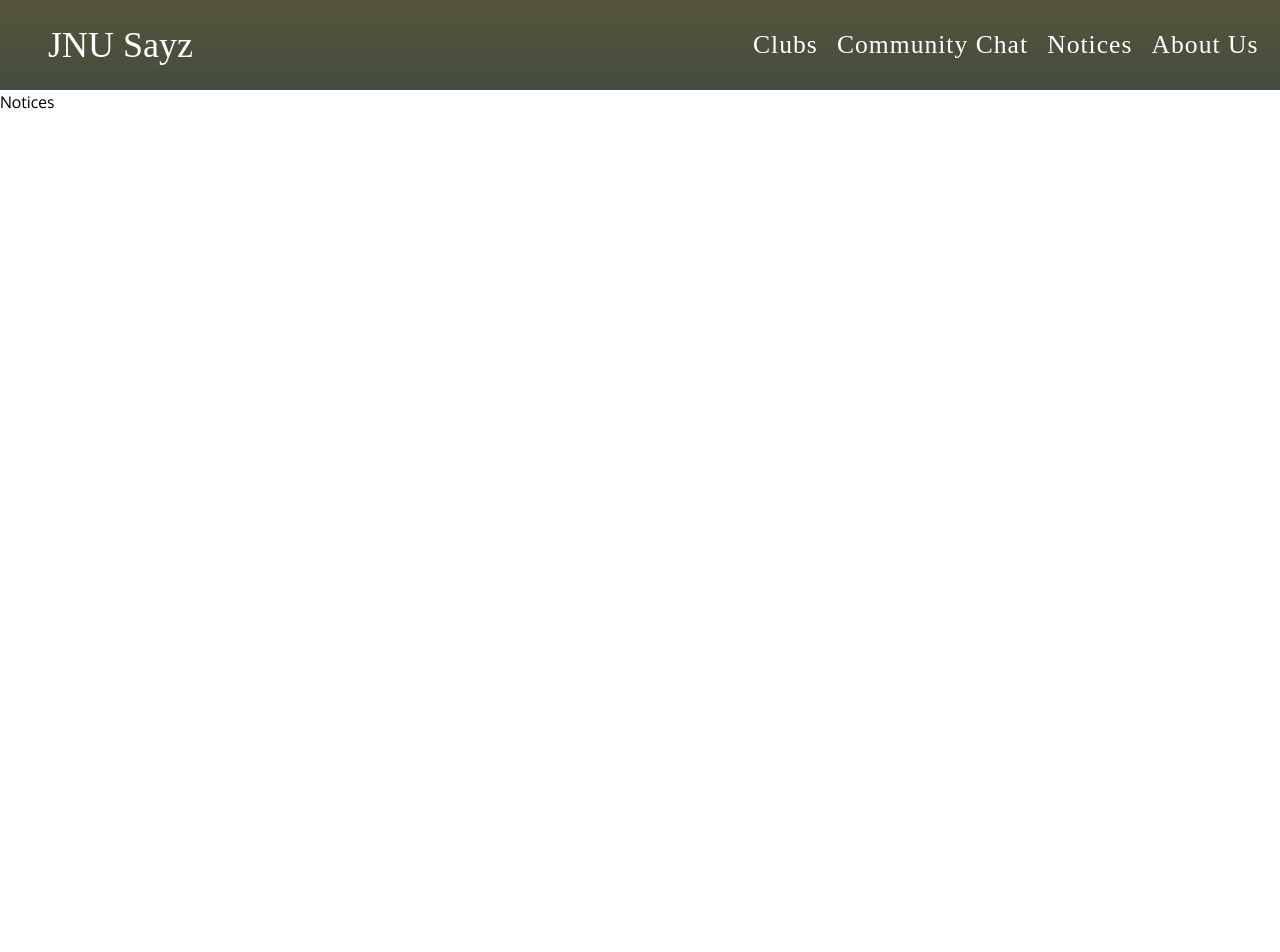
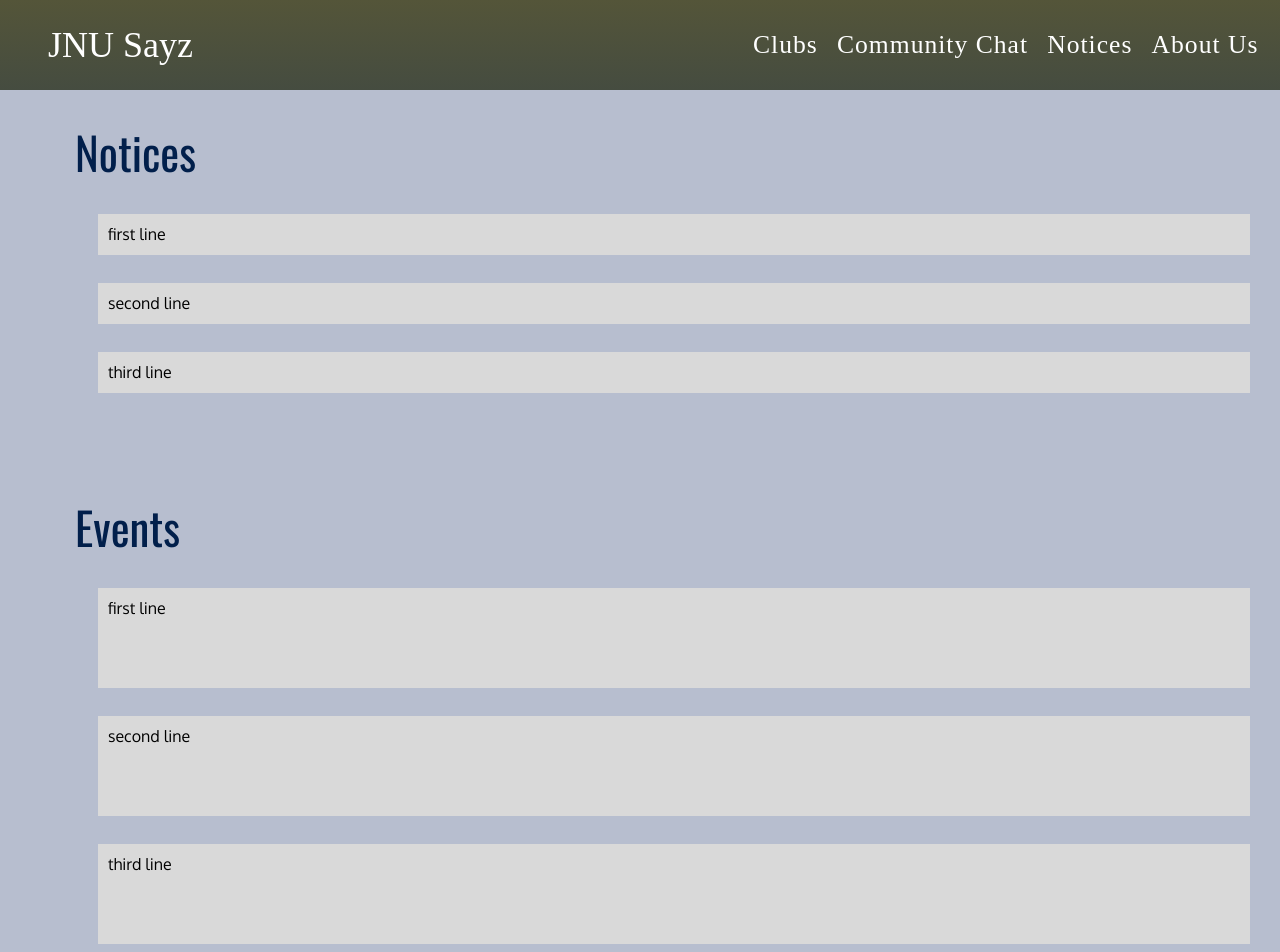
Before and after one commit to dsangule/web-feb, a Next.js app: page /notices in a window 1280 px wide. Shown: the top 952 px of the page. Before the commit the page ends 800 px from the top, so only its background shows below. Built offline with nearby package versions, Linux system fonts and the light colour scheme; a web font is replaced by a local one.

Commit message:
created notices page

```diff
--- a/src/components/Notices/index.jsx
+++ b/src/components/Notices/index.jsx
@@ -3,9 +3,114 @@ import Header from '../Header'
 
 function Notices() {
   return (
-    <div>
+    <div className='bg-[#b7becf] pb-[100px]'>
       <Header />
-      Notices
+      <h1 className="font-oswald" style={{
+        fontSize: "45px",
+        color: '#011F4B',
+        marginLeft: '75px',
+        marginTop: "28px",
+      }}>
+        Notices
+      </h1>
+      <div style={{
+        marginLeft: '98px',
+        backgroundColor: "#D9D9D9",
+        width: "90%",
+        height: "41px",
+        marginTop: "28px",
+        paddingLeft: "10px",
+        paddingTop: "8px"
+
+      }}>
+        <p>
+          first line
+
+        </p>
+      </div>
+      <div style={{
+        marginLeft: '98px',
+        backgroundColor: "#D9D9D9",
+        width: "90%",
+        height: "41px",
+        marginTop: "28px",
+        paddingLeft: "10px",
+        paddingTop: "8px"
+      }}>
+        <p>
+          second line
+
+        </p>
+      </div>
+      <div style={{
+        marginLeft: '98px',
+        backgroundColor: "#D9D9D9",
+        width: "90%",
+        height: "41px",
+        marginTop: "28px",
+        paddingLeft: "10px",
+        paddingTop: "8px",
+      }}>
+        <p>
+          third line
+
+        </p>
+
+      </div>
+      <h2 className="font-oswald" style={{
+        fontSize: "45px",
+        color: '#011F4B',
+        marginLeft: "75px",
+        marginTop: "100px",
+      }}>
+        Events
+      </h2>
+      <div style={{
+
+        marginLeft: '98px',
+        backgroundColor: "#D9D9D9",
+        width: "90%",
+        height: "100px",
+        marginTop: "28px",
+        paddingLeft: "10px",
+        paddingTop: "8px"
+      }}>
+        <p>
+          first line
+
+        </p>
+      </div>
+      <div style={{
+        marginLeft: '98px',
+        backgroundColor: "#D9D9D9",
+        width: "90%",
+        height: "100px",
+        marginTop: "28px",
+        paddingLeft: "10px",
+        paddingTop: "8px"
+      }}>
+        <p>
+          second line
+
+        </p>
+
+      </div>
+      <div style={{
+        marginLeft: '98px',
+        backgroundColor: "#D9D9D9",
+        width: "90%",
+        height: "100px",
+        marginTop: "28px",
+        paddingLeft: "10px",
+        paddingTop: "8px"
+
+      }}>
+        <p>
+          third line
+
+        </p>
+
+      </div>
     </div>
   )
 }
```
